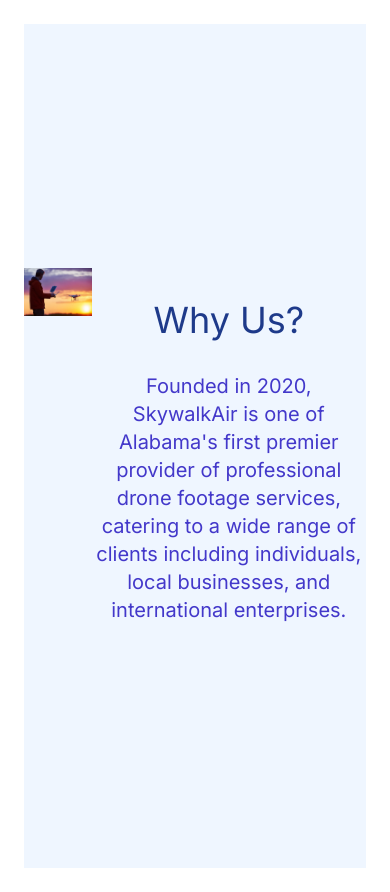
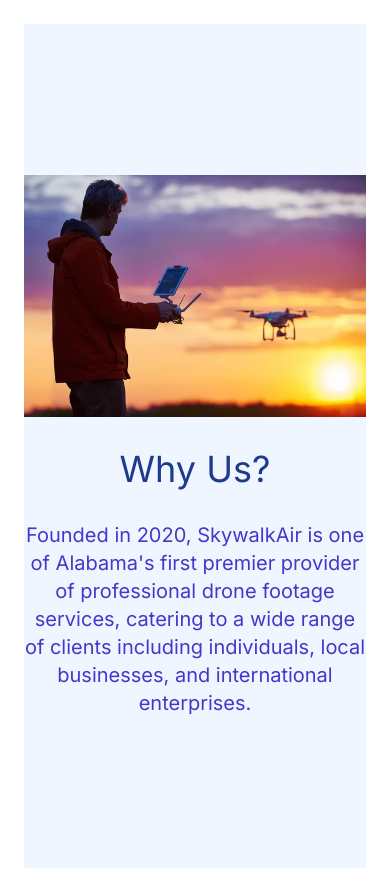
Before and after one commit to SushantChhetry/skywalkair-drones, a Next.js app in the folder skywalkair-website/: page /details in a window 390 px wide. Built offline with nearby package versions, Linux system fonts and the light colour scheme.

Commit message:
Fixed ceo detail page

```diff
--- a/skywalkair-website/app/details/page.tsx
+++ b/skywalkair-website/app/details/page.tsx
@@ -4,10 +4,8 @@
 const Detail = () => {
   return (
     <div className=" h-screen bg-blue-50 flex flex-col justify-center items-center m-6">
-      <div className=" flex">
-        <div>
-          <Image src="/WhyUs.jpg" alt="drone" width={500} height={500} />
-        </div>
+      <div className=" flex flex-col md:flex-row">
+        <Image src="/WhyUs.jpg" alt="drone" width={500} height={500} />
         <div className=" max-w-lg text-center justify-center items-center">
           <h1 className=" text-4xl text-blue-900 my-8">Why Us?</h1>
           <p className="text-xl md:text-lg text-indigo-700">
```
